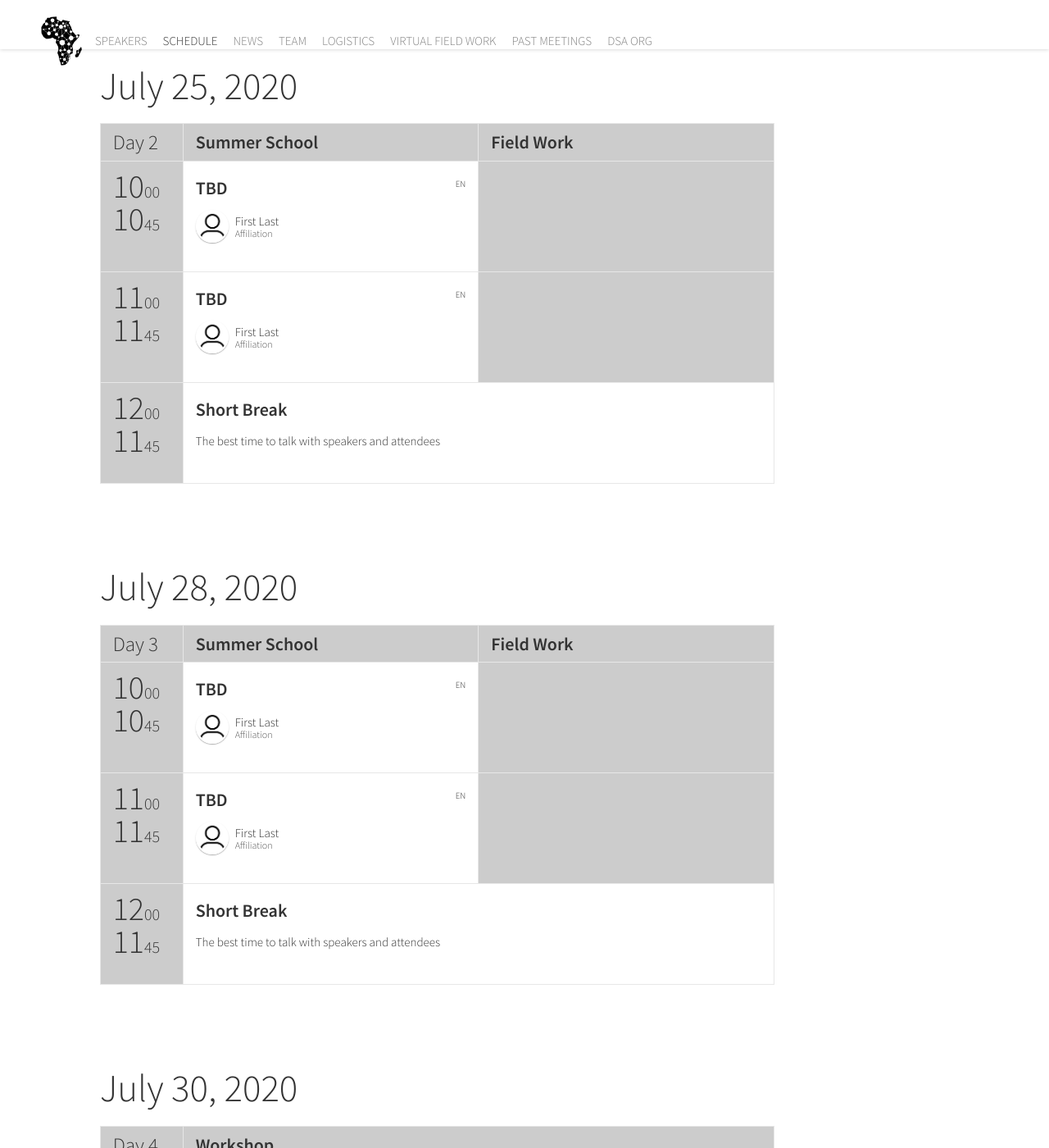
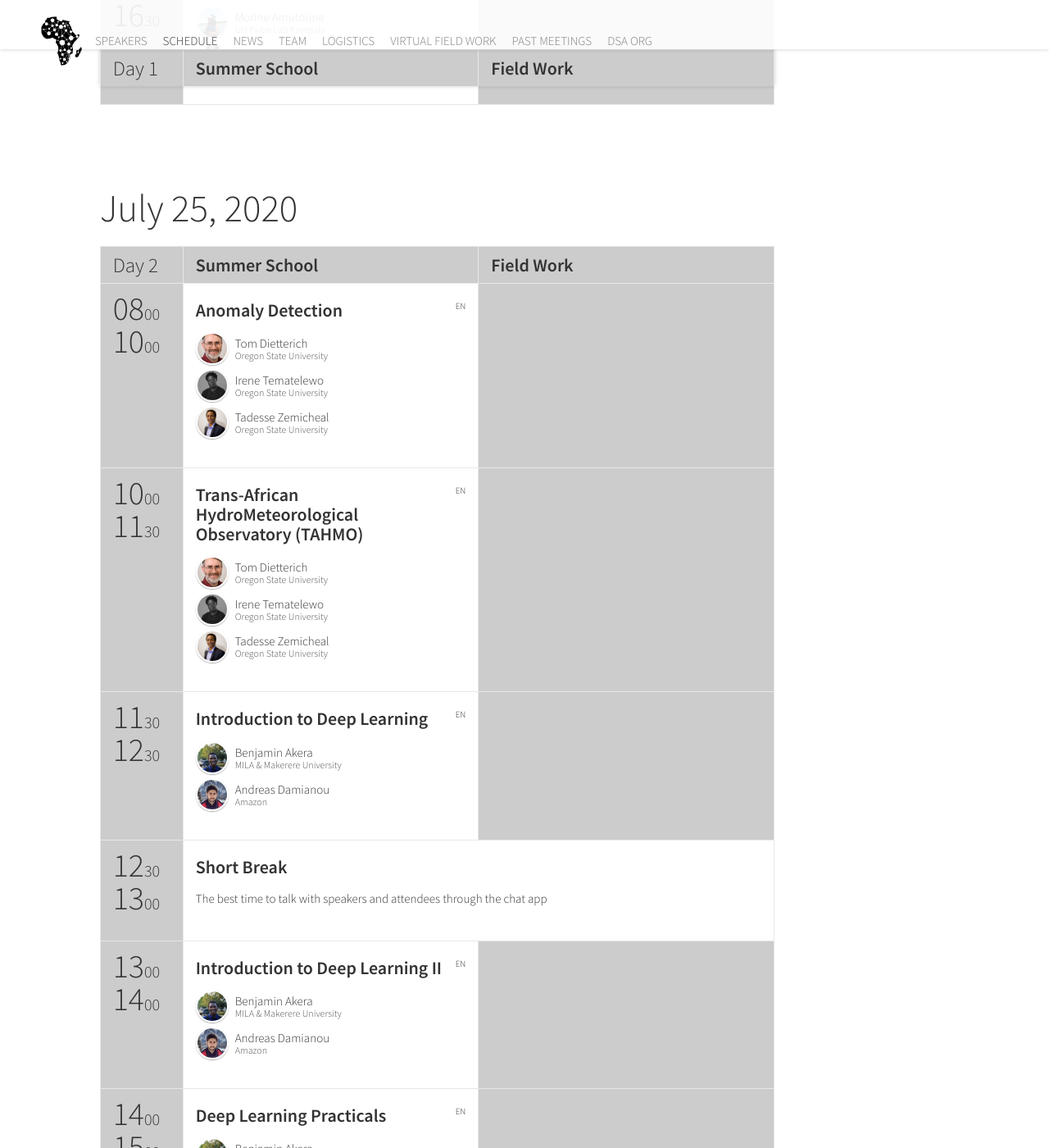
Before and after one commit to datsciafrica/dsa2020kampala, a Jekyll site: the page built from schedule.html, in a window 1280 px wide and 1400 px high, scrolled down 1805 px. Shown: the whole window at 82% size. Built offline with Jekyll 4.4.1, drawn with Linux system fonts in a browser that asks for light colours; nearby versions of some CDN libraries; some web fonts are replaced; comment, search, counter and statistics services are not loaded; some of the changed text lies outside the part shown.

Commit message:
Add preliminary schedule

```diff
--- a/_data/schedule_tbd.yml
+++ b/_data/schedule_tbd.yml
@@ -20,34 +20,39 @@
   timeslots:
     - {
     	startTime: "08:00",
-    	endTime: "08:15",
+    	endTime: "08:30",
     	sessionIds: [welcome-remarks, 404]
     }
     - {
-        startTime: "08:15",
-        endTime: "09:30",
+        startTime: "08:30",
+        endTime: "10:00",
         sessionIds: [intro_python, 404]
     }
     - {
-    	startTime: "09:30",
-    	endTime: "09:45",
-    	sessionIds: [small-break]
+    	startTime: "10:00",
+    	endTime: "12:00",
+    	sessionIds: [classification_regression, 404]
     }
     - {
-    	startTime: "09:45",
-    	endTime: "10:30",
-    	sessionIds: [tbd, 404]
+        startTime: "12:00",
+        endTime: "12:30",
+        sessionIds: [small-break]
     }
     - {
-        startTime: "10:30",
-        endTime: "12:15",
-        sessionIds: [404, tbd]
+    	startTime: "12:30",
+    	endTime: "14:30",
+    	sessionIds: [ml_systems, 404]
     }
     - {
-    	startTime: "12:15",
-    	endTime: "13:30",
-    	sessionIds: [large-break]
+        startTime: "14:30",
+        endTime: "16:30",
+        sessionIds: [data_viz, 404]
     }
+    # - {
+    # 	startTime: "16:30",
+    # 	endTime: "17:30",
+    # 	sessionIds: [404]
+    # }
 -
   date: "2020-07-25"
   dateReadable: "July 25, 2020"
@@ -56,19 +61,39 @@
     - {title: "Field Work", color: "#000000"}
   timeslots:
     - {
-    	startTime: "10:00",
-    	endTime: "10:45",
-    	sessionIds: [tbd, 404]
+    	startTime: "08:00",
+    	endTime: "10:00",
+    	sessionIds: [anomaly_detection, 404]
     }
     - {
-        startTime: "11:00",
-        endTime: "11:45",
-        sessionIds: [tbd, 404]
+        startTime: "10:00",
+        endTime: "11:30",
+        sessionIds: [tahmo, 404]
     }
     - {
-    	startTime: "12:00",
-    	endTime: "11:45",
+        startTime: "11:30",
+        endTime: "12:30",
+        sessionIds: [deep_learning_intro, 404]
+    }
+    - {
+    	startTime: "12:30",
+    	endTime: "13:00",
     	sessionIds: [small-break]
+    }
+    - {
+        startTime: "13:00",
+        endTime: "14:00",
+        sessionIds: [deep_learning_intro_2, 404]
+    }
+    - {
+        startTime: "14:00",
+        endTime: "15:00",
+        sessionIds: [deep_learning_intro_practicals, 404]
+    }
+    - {
+        startTime: "15:00",
+        endTime: "16:00",
+        sessionIds: [process_mining, 404]
     }
 -
   date: "2020-07-28"
@@ -78,19 +103,86 @@
     - {title: "Field Work", color: "#000000"}
   timeslots:
     - {
-    	startTime: "10:00",
-    	endTime: "10:45",
-    	sessionIds: [tbd, 404]
+        startTime: "08:00",
+        endTime: "09:00",
+        sessionIds: [intro_gps, 404]
+    }
+    - {
+    	startTime: "09:00",
+    	endTime: "10:30",
+    	sessionIds: [satellite_analysis, 404]
+    }
+    - {
+        startTime: "10:30",
+        endTime: "12:00",
+        sessionIds: [data_for_good, 404]
+    }
+    - {
+    	startTime: "12:00",
+    	endTime: "12:30",
+    	sessionIds: [small-break]
+    }
+    - {
+        startTime: "12:30",
+        endTime: "14:30",
+        sessionIds: [mechanism_design, 404]
+    }
+    - {
+        startTime: "14:30",
+        endTime: "16:00",
+        sessionIds: [computer_vision, 404]
+    }
+    - {
+        startTime: "16:00",
+        endTime: "17:00",
+        sessionIds: [nlp, 404]
+    }
+-
+  date: "2020-07-29"
+  dateReadable: "July 29, 2020"
+  tracks:
+    - {title: "Summer School", color: "#00843E"}
+    - {title: "Field Work", color: "#000000"}
+  timeslots:
+    - {
+        startTime: "08:00",
+        endTime: "09:00",
+        sessionIds: [ml_health_ethics, 404]
+    }
+    - {
+        startTime: "09:00",
+        endTime: "10:00",
+        sessionIds: [tbd, 404]
+    }
+    - {
+        startTime: "10:00",
+        endTime: "11:30",
+        sessionIds: [embeddings, 404]
     }
     - {
         startTime: "11:00",
-        endTime: "11:45",
+        endTime: "12:00",
         sessionIds: [tbd, 404]
     }
     - {
-    	startTime: "12:00",
-    	endTime: "11:45",
-    	sessionIds: [small-break]
+        startTime: "12:00",
+        endTime: "12:30",
+        sessionIds: [small-break]
+    }
+    - {
+        startTime: "12:30",
+        endTime: "13:30",
+        sessionIds: [tbd, 404]
+    }
+    - {
+        startTime: "13:30",
+        endTime: "14:30",
+        sessionIds: [tbd, 404]
+    }
+    - {
+        startTime: "14:30",
+        endTime: "15:30",
+        sessionIds: [social_media_analysis, 404]
     }
 
 # --------------------------------------------------
--- a/_data/sessions.yml
+++ b/_data/sessions.yml
@@ -4,7 +4,7 @@
   title: "Short Break"
   place: "AoE"
   service: true
-  description: "The best time to talk with speakers and attendees"
+  description: "The best time to talk with speakers and attendees through the chat app"
 -
   id: large-break
   title: "Large Break"
@@ -17,12 +17,12 @@
   title: "Machine Learning Systems"
   description: "TBD."
   subtype: workshop
-  speakers: [neil, andrei]
+  speakers: [neil,andrei,meissner]
   language: en
   complexity: "Intermediate"
   video: "//www.youtube.com/embed/v3SCiUqI1yQ"
 -
-  id: 002
+  id: computer_vision
   title: "Computer Vision"
   description: "TBD"
   subtype: presentation
@@ -73,7 +73,7 @@
 
 -
   id: embeddings
-  title: "visualizing high dimensional data with PCA and tSNE"
+  title: "Visualizing high dimensional data with PCA and tSNE"
   description: "Visualizing high dimensional data with PCA and tSNE"
   subtype: presentation
   speakers: [berens]
@@ -98,7 +98,7 @@
   subtype: presentation
   speakers: [charles]
   language: en
-  complexity: "Intermediate"
+  complexity: "Advanced"
   presentation: "tbd"
   video: "//TBD"
 
@@ -112,7 +112,26 @@
   complexity: "Intermediate"
   presentation: "tbd"
   video: "//TBD"
-
+-
+  id: deep_learning_intro_2
+  title: "Introduction to Deep Learning II"
+  description: "TBD"
+  subtype: presentation
+  speakers: [andreas, benakera]
+  language: en
+  complexity: "Intermediate"
+  presentation: "tbd"
+  video: "//TBD"
+-
+  id: deep_learning_intro_practicals
+  title: "Deep Learning Practicals"
+  description: "TBD"
+  subtype: presentation
+  speakers: [andreas, benakera]
+  language: en
+  complexity: "Intermediate"
+  presentation: "tbd"
+  video: "//TBD"
 -
   id: process_mining
   title: "Introduction to Process Mining: Data Science in Action"
@@ -138,7 +157,7 @@
   title: "Data Visualization"
   description: "TBD"
   subtype: keynote
-  speakers: [elaine, morine]
+  speakers: [morine,claire,dorothy,hewitt]
   language: en
   complexity: "Intermediate"
   presentation: "tbd"
@@ -160,7 +179,7 @@
   subtype: tutorial
   speakers: [johnquinn]
   language: en
-  complexity: "Intermediate"
+  complexity: "Advanced"
   presentation: "tbd"
   video: "//TBD"
 -
@@ -173,6 +192,64 @@
   complexity: "Intermediate"
   presentation: "tbd"
   video: "//TBD"
+-
+  id: anomaly_detection
+  title: "Anomaly Detection"
+  description: "TBD"
+  subtype: tutorial
+  speakers: [tom,tadesse,irene]
+  language: en
+  complexity: "Intermediate"
+  presentation: "tbd"
+  video: "//TBD"
+-
+  id: tahmo
+  title: "Trans-African HydroMeteorological Observatory (TAHMO)"
+  description: "Overview of data science use in the project"
+  subtype: tutorial
+  speakers: [tom,tadesse,irene]
+  language: en
+  complexity: "Intermediate"
+  presentation: "tbd"
+  video: "//TBD"
+-
+  id: data_for_good
+  title: "Data for Good"
+  subtype: presentation
+  speakers: [pompe]
+  language: en
+  complexity: "Intermediate"
+  presentation: "tbd"
+  video: "//TBD"
+-
+  id: mechanism_design
+  title: "Mechanism Design"
+  subtype: presentation
+  speakers: [sodomka]
+  language: en
+  complexity: "Intermediate"
+  presentation: "tbd"
+  video: "//TBD"
+-
+  id: ml_health_ethics
+  title: "Ethics in ML for Health"
+  subtype: presentation
+  speakers: [shalmali]
+  language: en
+  complexity: "Intermediate"
+  presentation: "tbd"
+  video: "//TBD"
+-
+  id: social_media_analysis
+  title: "Social Media Data Analysis"
+  subtype: presentation
+  speakers: [morine]
+  language: en
+  complexity: "Intermediate"
+  presentation: "tbd"
+  video: "//TBD"
+
+
 
 
 
--- a/_data/speakers.yml
+++ b/_data/speakers.yml
@@ -51,19 +51,19 @@
     - {name: "twitter", link: "https://twitter.com/ensoesie"}
   ribbon:
     - {abbr: "DBM", title: "DSA Board Member", url: "https://datascienceafrica.org"}
-# -
-#   id: billy
-#   name: "Billy"
-#   surname: "Okal"
-#   company: "Voyage Auto"
-#   title: "Senior Research Engineer"
-#   bio: ""
-#   thumbnailUrl: billy.jpg
-#   ribbon:
-#     - {abbr: "DBM", title: "DSA Board Member", url: "https://datascienceafrica.org"}
-#     - {abbr: "PC", title: "Program Chair", url: "https://datascienceafrica.org"}
-#   social:
-#     - {name: "twitter", link: "https://twitter.com/jadalawa"}
+-
+  id: billy
+  name: "Billy"
+  surname: "Okal"
+  company: "Voyage Auto"
+  title: "Senior Research Engineer"
+  bio: ""
+  thumbnailUrl: billy.jpg
+  ribbon:
+    - {abbr: "DBM", title: "DSA Board Member", url: "https://datascienceafrica.org"}
+    - {abbr: "PC", title: "Program Chair", url: "https://datascienceafrica.org"}
+  social:
+    - {name: "twitter", link: "https://twitter.com/jadalawa"}
 -
   id: damon
   name: "Damon"
@@ -270,6 +270,42 @@
   thumbnailUrl: hidalgo.jpg
   social:
     - {name: "twitter", link: "https://twitter.com/tt"}
+-
+  id: tom
+  name: "Tom"
+  surname: "Dietterich"
+  title: "Professor (Emeritus)"
+  company: "Oregon State University"
+  thumbnailUrl: tom.jpg
+  social:
+    - {name: "twitter", link: "https://twitter.com/tt"}
+-
+  id: irene
+  name: "Irene"
+  surname: "Tematelewo"
+  title: "PhD Student"
+  company: "Oregon State University"
+  thumbnailUrl: irene.jpg
+  social:
+    - {name: "twitter", link: "https://twitter.com/tt"}
+-
+  id: tadesse
+  name: "Tadesse"
+  surname: "Zemicheal"
+  title: "PhD Student"
+  company: "Oregon State University"
+  thumbnailUrl: tadesse.jpg
+  social:
+    - {name: "twitter", link: "https://twitter.com/tt"}
+-
+  id: shalmali
+  name: "Shalmali"
+  surname: "Joshi"
+  title: "PostDoc"
+  company: "Vector Institute"
+  thumbnailUrl: shalmali.jpg
+  social:
+    - {name: "twitter", link: "https://twitter.com/tt"}
 
 
 #
```
Also changed, not shown: img/people/irene.jpg (added), img/people/shalmali.jpg (added), img/people/tadesse.jpg (added), img/people/tom.jpg (added).
